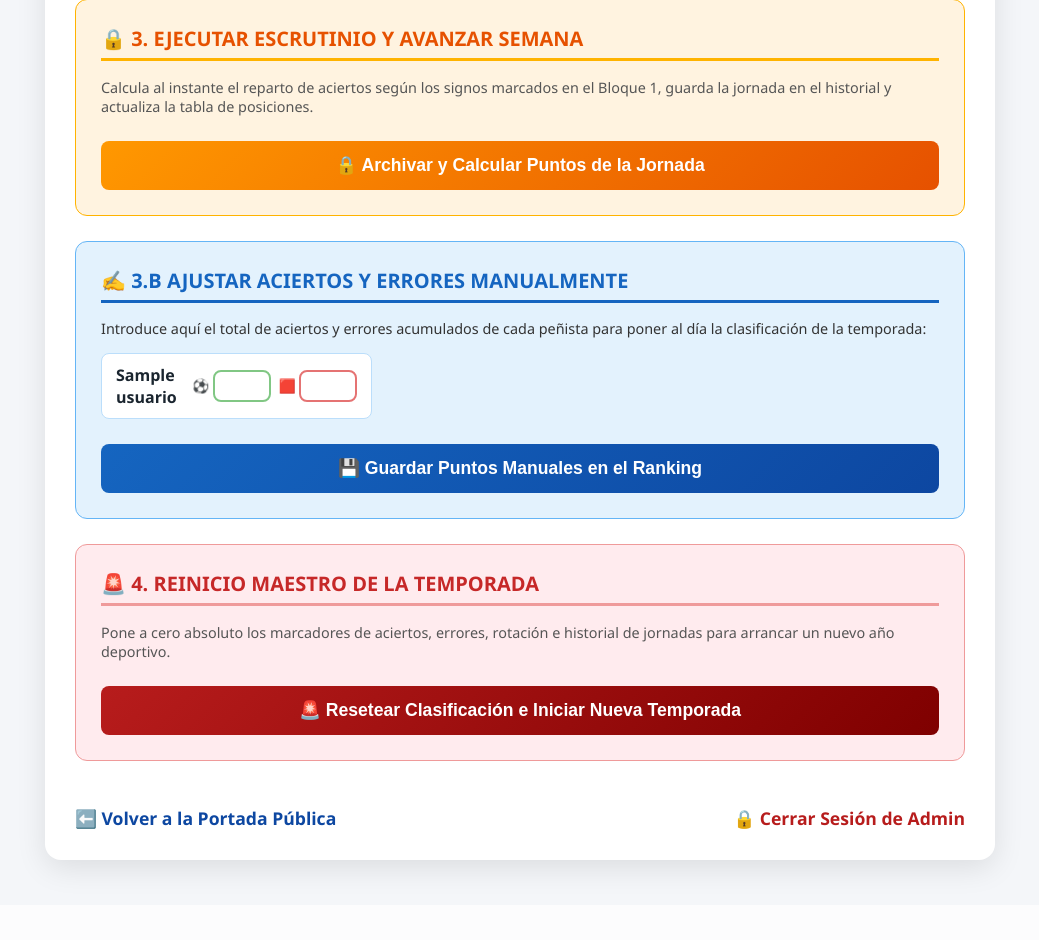
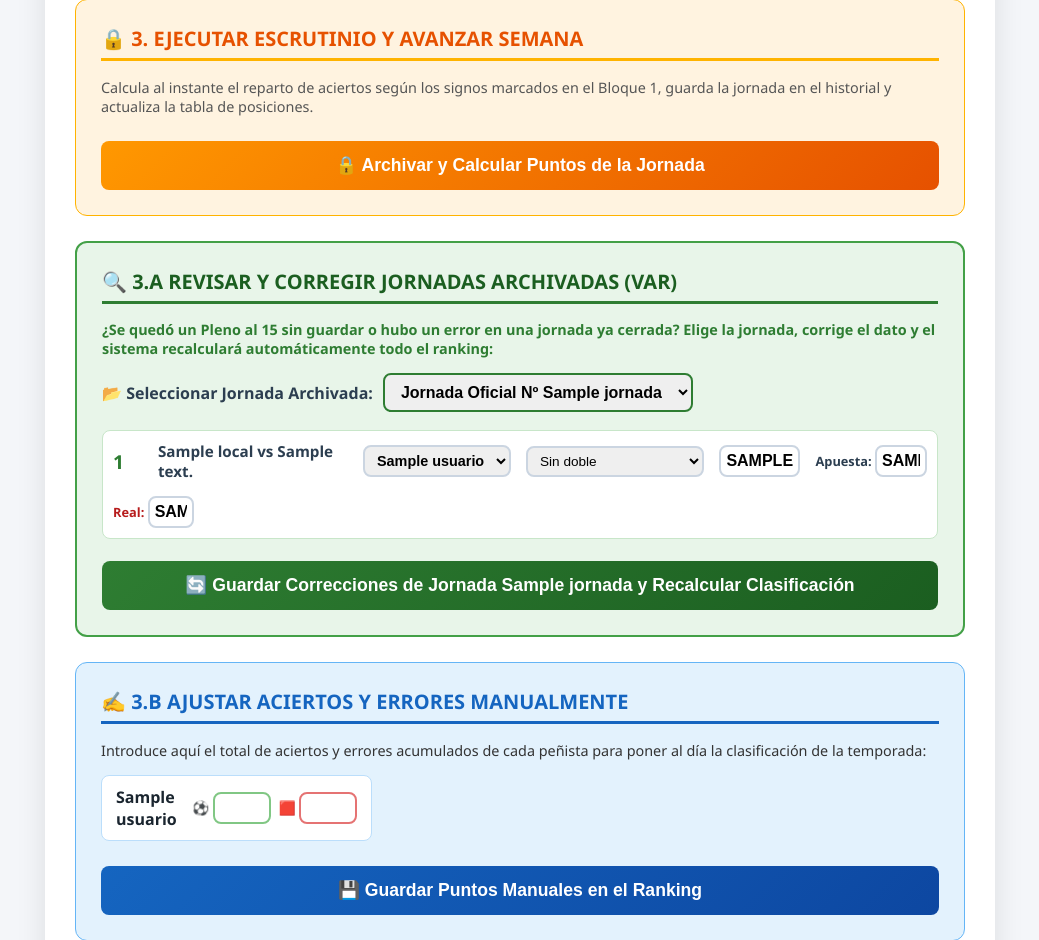
Before and after one commit to Vichobusto/quiniela-pena-busto, a Flask app: page /admin in a window 1280 px wide. Shown: the part 2208-3148 px from the top of the page, without its empty margins (120-1159 px from the left). Before the commit the page ends 3089 px from the top, so only its background shows below. Run offline with Flask 3, Linux system fonts and the light colour scheme; a user stored in the database is signed in; a database or web service that is not in the repository returns one stand-in record (values such as "Sample title"); some libraries are stand-ins or nearby versions.

Commit message:
Conectar a Neon y anadir revisor recalculador de jornadas archivadas

```diff
--- a/app.py
+++ b/app.py
@@ -9,7 +9,6 @@ app = Flask(__name__)
 app.secret_key = "llave_secreta_pena_busto_elite_2026"
 PASSWORD_ADMIN = "Fantasia1183@"
 
-# 🗄️ DIRECCIÓN INTERNA DE TU BASE DE DATOS PERMANENTE EN RENDER
 # 🗄️ DIRECCIÓN DE TU BASE DE DATOS PERMANENTE EN NEON
 DATABASE_URL = os.environ.get(
     "DATABASE_URL",
@@ -53,7 +52,7 @@ class ConexionPostgresAdaptada:
         self.conn.close()
 
 
-# 🔌 CONEXIÓN AL ARCHIVADOR (PostgreSQL permanente en Render / SQLite local de respaldo)
+# 🔌 CONEXIÓN AL ARCHIVADOR (PostgreSQL permanente en Neon / SQLite local de respaldo)
 def conectar_bd():
     if DATABASE_URL and DATABASE_URL.startswith("postgres"):
         try:
@@ -125,7 +124,7 @@ def verificar_y_actualizar_base_datos():
         if "pronosticador_manual" not in cols:
             cursor.execute("ALTER TABLE partidos ADD COLUMN pronosticador_manual TEXT DEFAULT ''")
 
-    # 3. Tabla de HISTORIAL DE JORNADAS (Con columna signo_doble añadida)
+    # 3. Tabla de HISTORIAL DE JORNADAS
     cursor.execute(f"""
     CREATE TABLE IF NOT EXISTS historial_jornadas (
         id {tipo_id},
@@ -146,7 +145,6 @@ def verificar_y_actualizar_base_datos():
     )
     """)
 
-    # Migración segura: añade signo_doble al historial sin borrar jornadas ya guardadas
     if es_postgres:
         cursor.execute("ALTER TABLE historial_jornadas ADD COLUMN IF NOT EXISTS signo_doble TEXT DEFAULT ''")
     else:
@@ -523,6 +521,25 @@ def admin_panel():
     cursor.execute("SELECT id, nombre, aciertos, errores FROM usuarios ORDER BY nombre ASC")
     usuarios = cursor.fetchall()
 
+    # 🔍 CARGAMOS LAS JORNADAS ARCHIVADAS PARA EL REVISOR DE HISTORIAL (VAR)
+    cursor.execute("SELECT DISTINCT jornada FROM historial_jornadas ORDER BY jornada DESC")
+    jornadas_archivadas = [f[0] for f in cursor.fetchall()]
+
+    jornada_revisar = request.args.get("jornada_revisar", type=int)
+    if not jornada_revisar and jornadas_archivadas:
+        jornada_revisar = jornadas_archivadas[0]
+
+    partidos_historial = []
+    if jornada_revisar:
+        cursor.execute("""
+            SELECT id, num_partido, local, visitante, pronosticador, doble_por, signo_doble,
+                   pronostico, resultado_real, pleno_local, pleno_visitante, pleno_local_real, pleno_visitante_real
+            FROM historial_jornadas
+            WHERE jornada = ?
+            ORDER BY num_partido ASC
+        """, (jornada_revisar,))
+        partidos_historial = cursor.fetchall()
+
     conexion.close()
     return render_template(
         "admin.html",
@@ -530,7 +547,10 @@ def admin_panel():
         jornada=jornada,
         temporada=temporada,
         usuarios=usuarios,
-        dobleros_seleccionados=dobleros_seleccionados
+        dobleros_seleccionados=dobleros_seleccionados,
+        jornadas_archivadas=jornadas_archivadas,
+        jornada_revisar=jornada_revisar,
+        partidos_historial=partidos_historial
     )
 
 
@@ -750,7 +770,7 @@ def cerrar_jornada():
         if quien_doble:
             participantes_reales_jornada.add(quien_doble)
 
-        # 1. Guardamos la foto de este partido en el ÁLBUM HISTÓRICO PERMANENTE (con signo_doble incluido)
+        # 1. Guardamos la foto de este partido en el ÁLBUM HISTÓRICO PERMANENTE
         cursor.execute("""
             INSERT INTO historial_jornadas (
                 jornada, num_partido, local, visitante, division, pronosticador, doble_por, signo_doble,
@@ -805,6 +825,99 @@ def cerrar_jornada():
     return redirect("/")
 
 
+# 🔄 CORREGIR JORNADA ARCHIVADA Y RECALCULAR TODA LA CLASIFICACIÓN DESDE CERO
+@app.route("/admin/corregir_jornada_archivada", methods=["POST"])
+def corregir_jornada_archivada():
+    if not session.get("es_admin"):
+        return redirect("/admin")
+
+    jornada_editada = request.form.get("jornada_editada", type=int)
+    conexion = conectar_bd()
+    cursor = conexion.cursor()
+
+    # 1. Actualizamos los 15 partidos de esa jornada en historial_jornadas
+    for i in range(1, 16):
+        titular = request.form.get(f"hist_titular_{i}", "").strip()
+        doblero = request.form.get(f"hist_doblero_{i}", "").strip()
+        sig_doble = request.form.get(f"hist_sig_doble_{i}", "").strip().upper()
+
+        if i <= 14:
+            pron = request.form.get(f"hist_pron_{i}", "-").strip().upper() or "-"
+            real = request.form.get(f"hist_real_{i}", "-").strip().upper() or "-"
+            cursor.execute("""
+                UPDATE historial_jornadas
+                SET pronosticador = ?, doble_por = ?, signo_doble = ?, pronostico = ?, resultado_real = ?
+                WHERE jornada = ? AND num_partido = ?
+            """, (titular, doblero, sig_doble, pron, real, jornada_editada, i))
+        else:
+            pleno_l = request.form.get("hist_pleno_l", "-").strip().upper() or "-"
+            pleno_v = request.form.get("hist_pleno_v", "-").strip().upper() or "-"
+            pleno_lr = request.form.get("hist_pleno_lr", "-").strip().upper() or "-"
+            pleno_vr = request.form.get("hist_pleno_vr", "-").strip().upper() or "-"
+            cursor.execute("""
+                UPDATE historial_jornadas
+                SET pronosticador = ?, pleno_local = ?, pleno_visitante = ?, pleno_local_real = ?, pleno_visitante_real = ?
+                WHERE jornada = ? AND num_partido = 15
+            """, (titular, pleno_l, pleno_v, pleno_lr, pleno_vr, jornada_editada))
+
+    # 2. Ponemos a 0 los marcadores de todos los usuarios y recalculamos TODAS las jornadas del historial
+    cursor.execute("UPDATE usuarios SET aciertos = 0, errores = 0, partidos_asignados = 0")
+
+    cursor.execute("""
+        SELECT jornada, num_partido, pronosticador, doble_por, signo_doble, pronostico,
+               resultado_real, pleno_local, pleno_visitante, pleno_local_real, pleno_visitante_real
+        FROM historial_jornadas
+        ORDER BY jornada ASC, num_partido ASC
+    """)
+    todos_hist = cursor.fetchall()
+
+    participantes_por_jornada = {}
+
+    for h in todos_hist:
+        jor, num, resp, q_doble, s_doble, pron, real, pl, pv, plr, pvr = h
+        pron = (pron or "-").strip().upper()
+        real = (real or "-").strip().upper()
+        q_doble = (q_doble or "").strip()
+        s_doble = (s_doble or "").strip().upper()
+
+        participantes_por_jornada.setdefault(jor, set())
+        if resp:
+            participantes_por_jornada[jor].add(resp)
+        if q_doble:
+            participantes_por_jornada[jor].add(q_doble)
+
+        if num <= 14 and real != "-" and pron != "-":
+            if q_doble and s_doble:
+                sig_titular = pron.replace(s_doble, "")
+                if real == sig_titular:
+                    cursor.execute("UPDATE usuarios SET aciertos = aciertos + 1 WHERE nombre = ?", (resp,))
+                else:
+                    cursor.execute("UPDATE usuarios SET errores = errores + 1 WHERE nombre = ?", (resp,))
+
+                if real == s_doble:
+                    cursor.execute("UPDATE usuarios SET aciertos = aciertos + 1 WHERE nombre = ?", (q_doble,))
+                else:
+                    cursor.execute("UPDATE usuarios SET errores = errores + 1 WHERE nombre = ?", (q_doble,))
+            else:
+                if real in pron:
+                    cursor.execute("UPDATE usuarios SET aciertos = aciertos + 1 WHERE nombre = ?", (resp,))
+                else:
+                    cursor.execute("UPDATE usuarios SET errores = errores + 1 WHERE nombre = ?", (resp,))
+        elif num == 15 and plr not in ["", "-"] and pvr not in ["", "-"] and pl not in ["", "-"] and pv not in ["", "-"]:
+            if pl == plr and pv == pvr:
+                cursor.execute("UPDATE usuarios SET aciertos = aciertos + 2 WHERE nombre = ?", (resp,))
+            else:
+                cursor.execute("UPDATE usuarios SET errores = errores + 1 WHERE nombre = ?", (resp,))
+
+    for jor, lista_part in participantes_por_jornada.items():
+        for nombre_p in lista_part:
+            cursor.execute("UPDATE usuarios SET partidos_asignados = partidos_asignados + 1 WHERE nombre = ?", (nombre_p,))
+
+    conexion.commit()
+    conexion.close()
+    return redirect(f"/admin?jornada_revisar={jornada_editada}")
+
+
 # ✍️ AJUSTE MANUAL DE CLASIFICACIÓN
 @app.route("/admin/guardar_clasificacion_manual", methods=["POST"])
 def guardar_clasificacion_manual():
--- a/templates/admin.html
+++ b/templates/admin.html
@@ -205,6 +205,80 @@
                 <button type="submit" class="btn-accion btn-cerrar">🔒 Archivar y Calcular Puntos de la Jornada</button>
             </form>
         </div>
+<!-- 🔍 BLOQUE 3.A: REVISAR Y CORREGIR JORNADAS ARCHIVADAS (VAR) -->
+        <div class="bloque" style="background-color: #e8f5e9; border: 2px solid #43a047;">
+            <h2 style="color: #1b5e20; border-color: #2e7d32;">🔍 3.A REVISAR Y CORREGIR JORNADAS ARCHIVADAS (VAR)</h2>
+            <p style="font-size: 0.9rem; margin-bottom: 15px; color: #2e7d32; font-weight: 600;">
+                ¿Se quedó un Pleno al 15 sin guardar o hubo un error en una jornada ya cerrada? Elige la jornada, corrige el dato y el sistema recalculará automáticamente todo el ranking:
+            </p>
+
+            {% if jornadas_archivadas %}
+            <form action="/admin" method="GET" style="margin-bottom: 18px; display: flex; align-items: center; gap: 10px; flex-wrap: wrap;">
+                <strong>📂 Seleccionar Jornada Archivada:</strong>
+                <select name="jornada_revisar" onchange="this.form.submit()" style="font-weight: bold; border-color: #2e7d32;">
+                    {% for j in jornadas_archivadas %}
+                        <option value="{{ j }}" {% if j == jornada_revisar %}selected{% endif %}>Jornada Oficial Nº {{ j }}</option>
+                    {% endfor %}
+                </select>
+            </form>
+
+            {% if partidos_historial %}
+            <form action="/admin/corregir_jornada_archivada" method="POST" onsubmit="return confirm('¿Guardar los cambios en la Jornada {{ jornada_revisar }} y recalcular toda la clasificación automáticamente?');">
+                <input type="hidden" name="jornada_editada" value="{{ jornada_revisar }}">
+
+                {% for ph in partidos_historial %}
+                <div class="fila-partido" style="background: white; padding: 10px; border-radius: 8px; border: 1px solid #c8e6c9;">
+                    <span class="num">{{ ph[1] }}</span>
+                    <span style="min-width: 190px; flex: 1; font-weight: 700; font-size: 0.95rem;">{{ ph[2] }} vs {{ ph[3] }}</span>
+
+                    <!-- Titular -->
+                    <select name="hist_titular_{{ ph[1] }}" title="Titular" style="padding: 5px 8px; font-size: 0.9rem; font-weight: bold;">
+                        {% for u in usuarios %}
+                            <option value="{{ u[1] }}" {% if ph[4] == u[1] %}selected{% endif %}>{{ u[1] }}</option>
+                        {% endfor %}
+                    </select>
+
+                    {% if ph[1] <= 14 %}
+                        <!-- Doble y su signo -->
+                        <select name="hist_doblero_{{ ph[1] }}" title="Doblero (opcional)" style="padding: 5px 8px; font-size: 0.85rem;">
+                            <option value="">Sin doble</option>
+                            {% for u in usuarios %}
+                                <option value="{{ u[1] }}" {% if ph[5] == u[1] %}selected{% endif %}>Doble: {{ u[1] }}</option>
+                            {% endfor %}
+                        </select>
+                        <input type="text" name="hist_sig_doble_{{ ph[1] }}" value="{{ ph[6] }}" placeholder="Sig.D" maxlength="1" title="Signo del doble (1, X o 2)" style="width: 48px; min-width: 48px; text-align: center; padding: 5px; text-transform: uppercase;">
+
+                        <label style="font-size: 0.8rem; font-weight: bold;">Apuesta:
+                            <input type="text" name="hist_pron_{{ ph[1] }}" value="{{ ph[7] }}" maxlength="2" style="width: 52px; min-width: 52px; text-align: center; padding: 5px; text-transform: uppercase;">
+                        </label>
+                        <label style="font-size: 0.8rem; font-weight: bold; color: #b71c1c;">Real:
+                            <input type="text" name="hist_real_{{ ph[1] }}" value="{{ ph[8] }}" maxlength="1" style="width: 46px; min-width: 46px; text-align: center; padding: 5px; text-transform: uppercase;">
+                        </label>
+                    {% else %}
+                        <!-- Pleno al 15 -->
+                        <label style="font-size: 0.8rem; font-weight: bold;">Apuesta P15:
+                            <input type="text" name="hist_pleno_l" value="{{ ph[9] }}" maxlength="1" style="width: 42px; min-width: 42px; text-align: center; padding: 5px; text-transform: uppercase;">
+                            -
+                            <input type="text" name="hist_pleno_v" value="{{ ph[10] }}" maxlength="1" style="width: 42px; min-width: 42px; text-align: center; padding: 5px; text-transform: uppercase;">
+                        </label>
+                        <label style="font-size: 0.8rem; font-weight: bold; color: #b71c1c;">Real P15:
+                            <input type="text" name="hist_pleno_lr" value="{{ ph[11] }}" maxlength="1" style="width: 42px; min-width: 42px; text-align: center; padding: 5px; text-transform: uppercase;">
+                            -
+                            <input type="text" name="hist_pleno_vr" value="{{ ph[12] }}" maxlength="1" style="width: 42px; min-width: 42px; text-align: center; padding: 5px; text-transform: uppercase;">
+                        </label>
+                    {% endif %}
+                </div>
+                {% endfor %}
+
+                <button type="submit" class="btn-accion" style="background: linear-gradient(135deg, #2e7d32, #1b5e20);">
+                    🔄 Guardar Correcciones de Jornada {{ jornada_revisar }} y Recalcular Clasificación
+                </button>
+            </form>
+            {% endif %}
+            {% else %}
+                <p style="color: #666; font-style: italic;">Todavía no hay jornadas archivadas en el historial.</p>
+            {% endif %}
+        </div>
 
         <!-- ✍️ BLOQUE 3.B: AJUSTE MANUAL DE CLASIFICACIÓN -->
         <div class="bloque" style="background-color: #e3f2fd; border-color: #64b5f6;">
```
